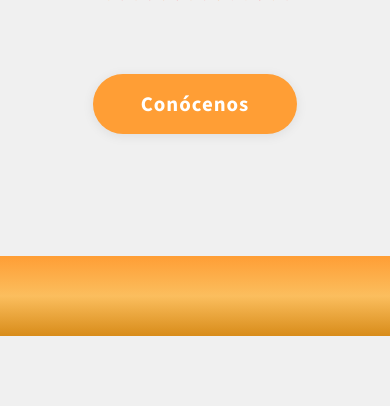
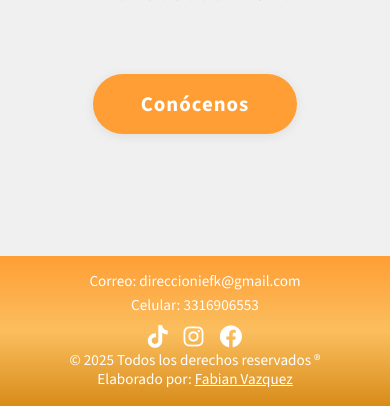
Before and after one commit to iFabixn/iefk, a PHP site: page / in a window 390 px wide. Shown: the part 649-1055 px from the top of the page. Before the commit the page ends 985 px from the top, so only its background shows below. Run offline with PHP 8.4, Linux system fonts and the light colour scheme.

Commit message:
Fixed errors

```diff
--- a/index.html
+++ b/index.html
@@ -5,7 +5,7 @@
   <title>Instituto Educativo Frida Kahlo</title>
   <link rel="stylesheet" href="styles2.css">
     <link rel="stylesheet" href="https://cdnjs.cloudflare.com/ajax/libs/font-awesome/6.4.2/css/all.min.css">
-  <link rel="icon" type="image/png" href="logo frida kahlo horizontal.png">
+  <link rel="icon" type="image/png" href="logo sin letras.png">
 
   <style>
     html, body {
@@ -93,7 +93,33 @@
       </div>
     </div>
     <footer class="cenefa-footer">
-      <img src="cenefa2.png" alt="Cenefa" class="cenefa-img">
+      <div class="footer-row">
+        <div>
+          <span id="correo" class="copy-text" onclick="copyToClipboard('correo')">Correo: direccioniefk@gmail.com</span>
+        </div>
+        <div>
+          <span id="celular" class="copy-text" onclick="copyToClipboard('celular')">Celular: 3316906553</span>
+        </div>
+        <div>
+          <div class="footer-social">
+          <a href="https://www.tiktok.com/" target="_blank" class="social-icon" aria-label="TikTok">
+            <i class="fab fa-tiktok"></i>
+          </a>
+          <a href="https://www.instagram.com/" target="_blank" class="social-icon" aria-label="Instagram">
+            <i class="fab fa-instagram"></i>
+          </a>
+          <a href="https://www.facebook.com/" target="_blank" class="social-icon" aria-label="Facebook">
+            <i class="fab fa-facebook"></i>
+          </a>
+        </div>
+        &copy; 2025 Todos los derechos reservados &reg;<br>
+          Elaborado por:
+          <a href="https://wa.me/523327011050?text=He%20visto%20tu%20pagina%20me%20interesaria%20hablar%20contigo." target="_blank">
+            Fabian Vazquez
+          </a>
+        </div>
+
+      </div>
     </footer>
     <script>
       const menuToggle = document.getElementById('menuToggle');
@@ -115,6 +141,16 @@
 
       menuToggle.addEventListener('click', openMenu);
       closeMenu.addEventListener('click', closeMenuFunc);
+
+      function copyToClipboard(id) {
+        const el = document.getElementById(id);
+        // Extrae solo el texto después de ": "
+        const text = el.textContent.split(': ')[1];
+        navigator.clipboard.writeText(text).then(() => {
+          el.style.background = "#ffe9b3";
+          setTimeout(() => { el.style.background = ""; }, 800);
+        });
+      }
     </script>
 </body>
 </html>
--- a/styles2.css
+++ b/styles2.css
@@ -242,13 +242,11 @@ body.menu-open {
   }
 
   .cenefa-footer {
-    position: relative; /* O usa static si prefieres */
-    left: auto;
-    bottom: auto;
+    position: relative;
     width: 100vw;
-    height: 60px;
+    height: 150px;
     min-height: 60px;
-    padding-bottom: env(safe-area-inset-bottom); /* Espacio extra para barras nativas */
+    padding-bottom: env(safe-area-inset-bottom);
     box-sizing: border-box;
     z-index: 100;
     background: linear-gradient(
@@ -263,9 +261,37 @@ body.menu-open {
     justify-content: center;
   }
   .footer-row {
-    padding-bottom: env(safe-area-inset-bottom); /* También para el contenido */
+    width: 100%;
+    display: flex;
+    flex-direction: column;
+    align-items: center;
+    text-align: center;
+    color: #fff;
+    font-size: 0.95em;
+    padding-bottom: env(safe-area-inset-bottom);
+    line-height: 1.3;
+    gap: 4px;
   }
-
+  .footer-row a {
+    color: #fff;
+    text-decoration: underline;
+  }
+  .footer-social {
+    display: flex;
+    flex-direction: row;
+    gap: 16px;
+    margin-top: 6px;
+    justify-content: center;
+  }
+  .social-icon i {
+    font-size: 1.5em;
+    color: #fff;
+    transition: color 0.2s, transform 0.2s;
+  }
+  .social-icon:hover i {
+    color: #d88c1a;
+    transform: scale(1.2);
+  }
 }
 
 /* ...tu CSS existente... */
@@ -486,9 +512,7 @@ body.menu-open {
     width: 25px;
     height: 4px;
   }
-  .cenefa-footer{
-    height: 80px;
-  }
+
 }
 
 .buho-animado {
```
Also changed, not shown: logo sin letras.png (added), 1 other file.
